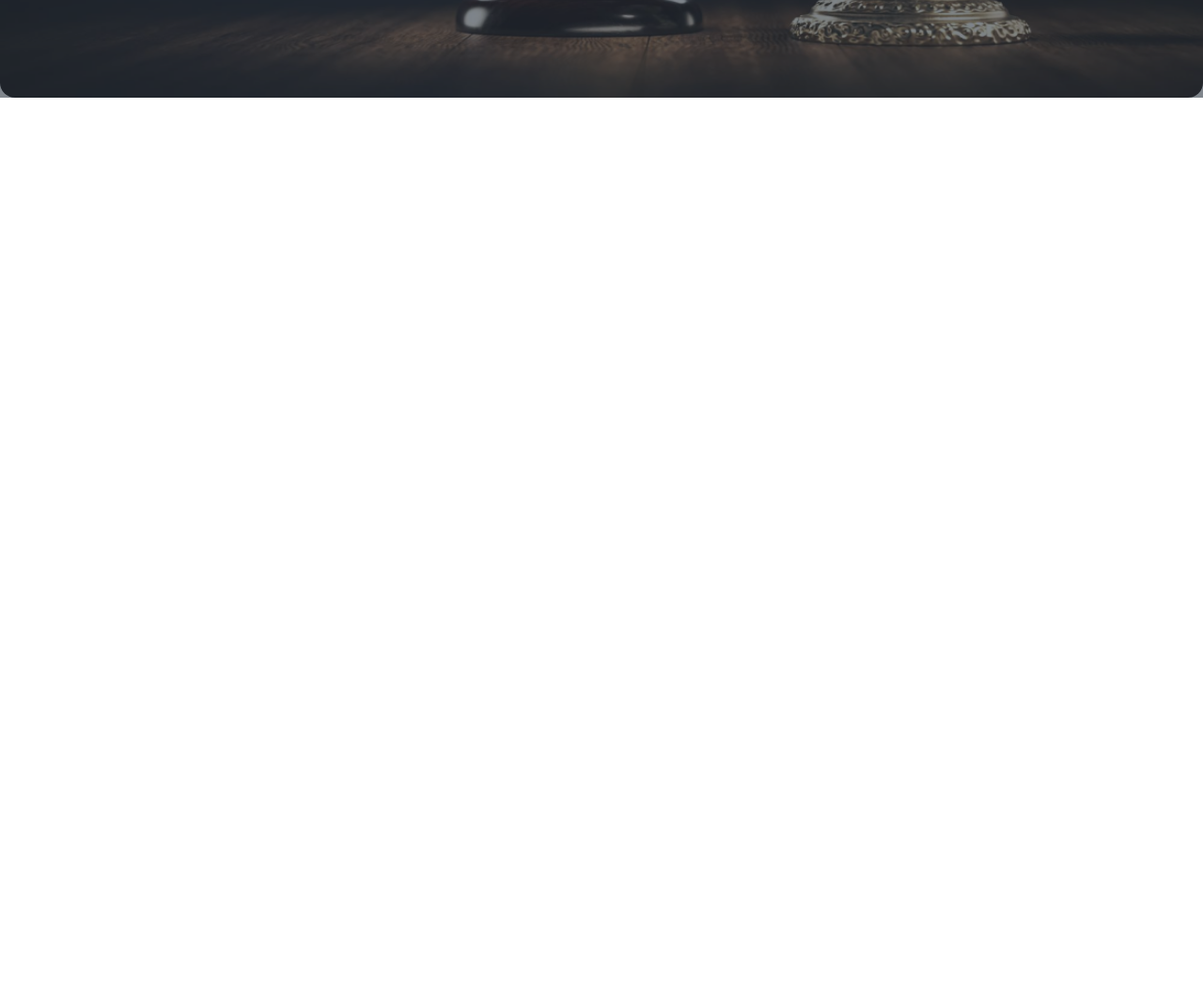
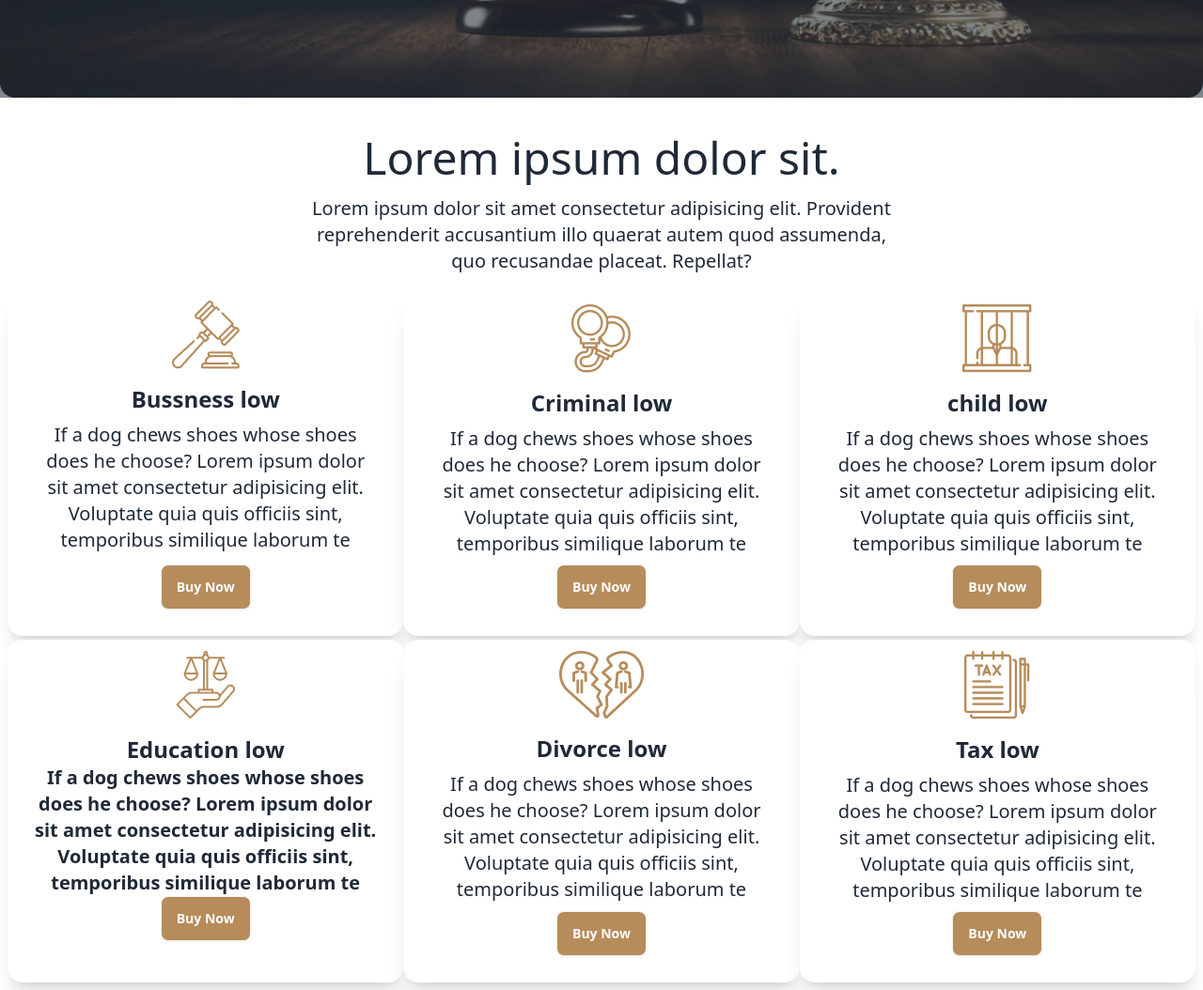
Before and after one commit to manikblocck/-daisyUI-1, a plain HTML site: page index.html in a window 1280 px wide. Shown: the part 558-1612 px from the top of the page at 94% size. Before the commit the page ends 800 px from the top, so only its background shows below. Drawn offline with nearby package versions, Linux system fonts and the light colour scheme.

Commit message:
low-cards

```diff
--- a/index.html
+++ b/index.html
@@ -32,27 +32,146 @@
 
       <div
         class="hero bg-cover bg-center max-w-screen-xl h-[550px] rounded-2xl mx-auto my-8"
-        style="
-          background-image: url(images/banner.png);
-        "
+        style="background-image: url(images/banner.png)"
       >
         <div class="hero-overlay bg-opacity-60"></div>
         <div class="hero-content text-neutral-content text-center">
           <div class="max-w-md">
-            <h1 class="mb-5 text-5xl font-bold">Lorem ipsum dolor sit amet.
-            </h1>
+            <h1 class="mb-5 text-5xl font-bold">Lorem ipsum dolor sit amet.</h1>
             <p class="mb-5">
               Provident cupiditate voluptatem et in. Quaerat fugiat ut assumenda
               excepturi exercitationem quasi. In deleniti eaque aut repudiandae
               et a id nisi.
             </p>
-             <div class="space-x-3">
-                <input type="text" placeholder="Sarch your service" class="input input-bordered w-full max-w-xs" />
-                <button class="btn text-white px-9 text-md font-semibold bg-[#B68C5A]">Serch</button>
-             </div>
+            <div class="space-x-3">
+              <input
+                type="text"
+                placeholder="Sarch your service"
+                class="input input-bordered w-full max-w-xs"
+              />
+              <button
+                class="btn text-white px-9 text-md font-semibold bg-[#B68C5A]"
+              >
+                Serch
+              </button>
+            </div>
           </div>
         </div>
       </div>
     </header>
+    <section>
+      <div class="max-w-screen-sm mx-auto p-2">
+        <h1 class="text-5xl mb-4 text-center">Lorem ipsum dolor sit.</h1>
+        <p class="text-xl text-center">
+          Lorem ipsum dolor sit amet consectetur adipisicing elit. Provident
+          reprehenderit accusantium illo quaerat autem quod assumenda, quo
+          recusandae placeat. Repellat?
+        </p>
+      </div>
+    </section>
+
+    <section class="max-w-screen-xl mx-auto p-2 grid md:grid-cols-2 lg:grid-cols-3 space-y-1">
+      <div class="card card-compact bg-base-100 w-auto shadow-xl mx-auto p-3 ">
+        <figure>
+          <img
+            src="images/business.png"
+            alt="Shoes"
+          />
+        </figure>
+        <div class="card-body">
+          <h2 class="text-2xl font-bold text-center">Bussness low</h2>
+          <p class="text-xl text-center">If a dog chews shoes whose shoes does he choose? Lorem ipsum dolor sit amet consectetur adipisicing elit. Voluptate quia quis officiis sint, temporibus similique laborum te</p>
+          <div class="card-actions justify-center">
+            <button class="btn text-white bg-[#B68C5A]">Buy Now</button>
+          </div>
+        </div>
+      </div>
+
+      <div class="card card-compact bg-base-100 w-auto shadow-xl mx-auto p-3 ">
+        <figure>
+          <img
+            src="images/criminal.png"
+            alt="Shoes"
+          />
+        </figure>
+        <div class="card-body">
+          <h2 class="text-2xl font-bold text-center">Criminal low</h2>
+          <p class="text-xl text-center">If a dog chews shoes whose shoes does he choose? Lorem ipsum dolor sit amet consectetur adipisicing elit. Voluptate quia quis officiis sint, temporibus similique laborum te</p>
+          <div class="card-actions justify-center">
+            <button class="btn text-white bg-[#B68C5A]">Buy Now</button>
+          </div>
+        </div>
+      </div>
+
+      <div class="card card-compact bg-base-100 w-auto shadow-xl mx-auto p-3 ">
+        <figure>
+          <img
+            src="images/child.png"
+            alt="Shoes"
+          />
+        </figure>
+        <div class="card-body">
+          <h2 class="text-2xl font-bold text-center">child low</h2>
+          <p class="text-xl text-center">If a dog chews shoes whose shoes does he choose? Lorem ipsum dolor sit amet consectetur adipisicing elit. Voluptate quia quis officiis sint, temporibus similique laborum te</p>
+          <div class="card-actions justify-center">
+            <button class="btn text-white bg-[#B68C5A]">Buy Now</button>
+          </div>
+        </div>
+      </div>
+
+      <div class="card card-compact bg-base-100 w-auto shadow-xl mx-auto p-3 ">
+        <figure>
+          <img
+            src="images/education.png"
+            alt="Shoes"
+          />
+        </figure>
+        <div class="card-body">
+          <low class="text-2xl font-bold text-center">Education low</h2>
+          <p class="text-xl text-center">If a dog chews shoes whose shoes does he choose? Lorem ipsum dolor sit amet consectetur adipisicing elit. Voluptate quia quis officiis sint, temporibus similique laborum te</p>
+          <div class="card-actions justify-center">
+            <button class="btn text-white bg-[#B68C5A]">Buy Now</button>
+          </div>
+        </div>
+      </div>
+
+      <div class="card card-compact bg-base-100 w-auto shadow-xl mx-auto p-3  ">
+        <figure>
+          <img
+            src="images/divorce.png"
+            alt="Shoes"
+          />
+        </figure>
+        <div class="card-body">
+          <h2 class="text-2xl font-bold text-center">Divorce low</h2>
+          <p class="text-xl text-center">If a dog chews shoes whose shoes does he choose? Lorem ipsum dolor sit amet consectetur adipisicing elit. Voluptate quia quis officiis sint, temporibus similique laborum te</p>
+          <div class="card-actions justify-center">
+            <button class="btn text-white bg-[#B68C5A]">Buy Now</button>
+          </div>
+        </div>
+      </div>
+
+      <div class="card card-compact bg-base-100 w-auto shadow-xl mx-auto p-3 ">
+        <figure>
+          <img
+            src="images/tax.png"
+            alt="Shoes"
+          />
+        </figure>
+        <div class="card-body">
+          <h2 class="text-2xl font-bold text-center">Tax low</h2>
+          <p class="text-xl text-center">If a dog chews shoes whose shoes does he choose? Lorem ipsum dolor sit amet consectetur adipisicing elit. Voluptate quia quis officiis sint, temporibus similique laborum te</p>
+          <div class="card-actions justify-center">
+            <button class="btn text-white bg-[#B68C5A]">Buy Now</button>
+          </div>
+        </div>
+      </div>
+
+
+
+
+
+
+    </section>
   </body>
 </html>
```
